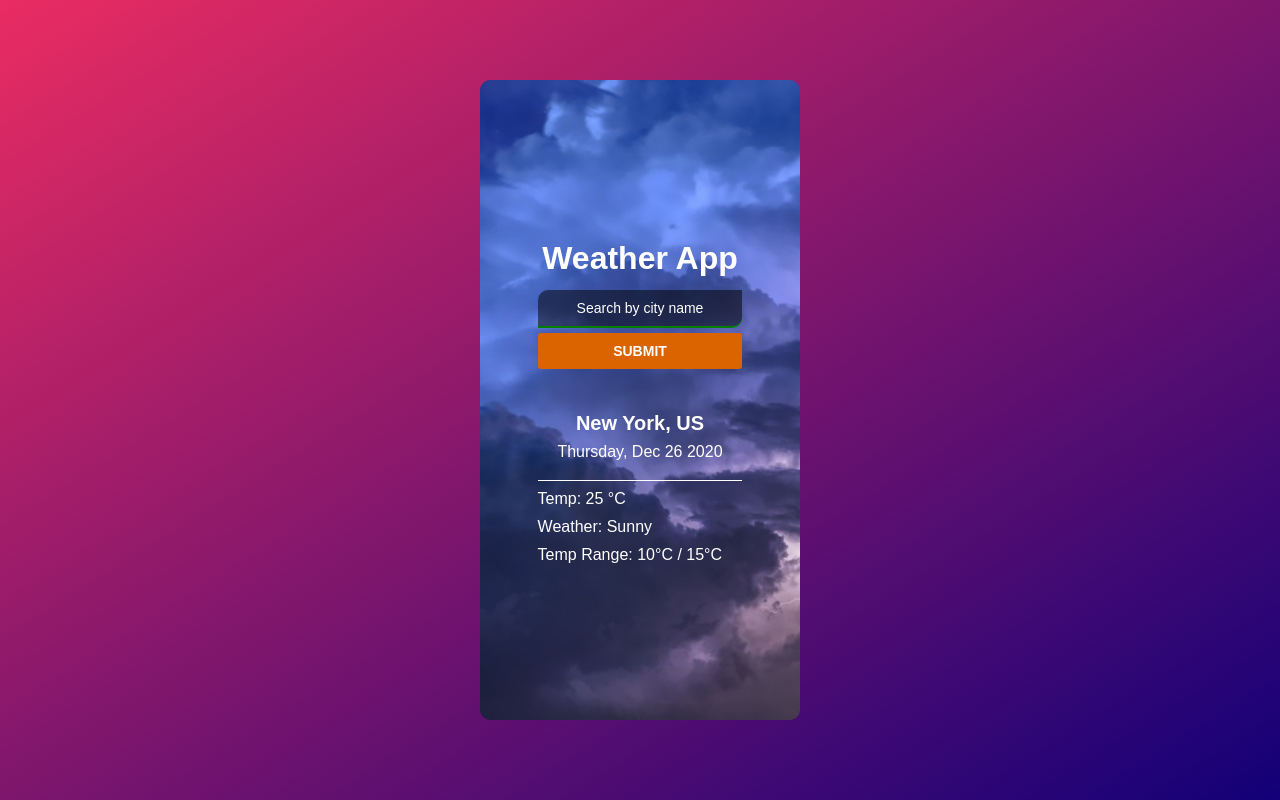
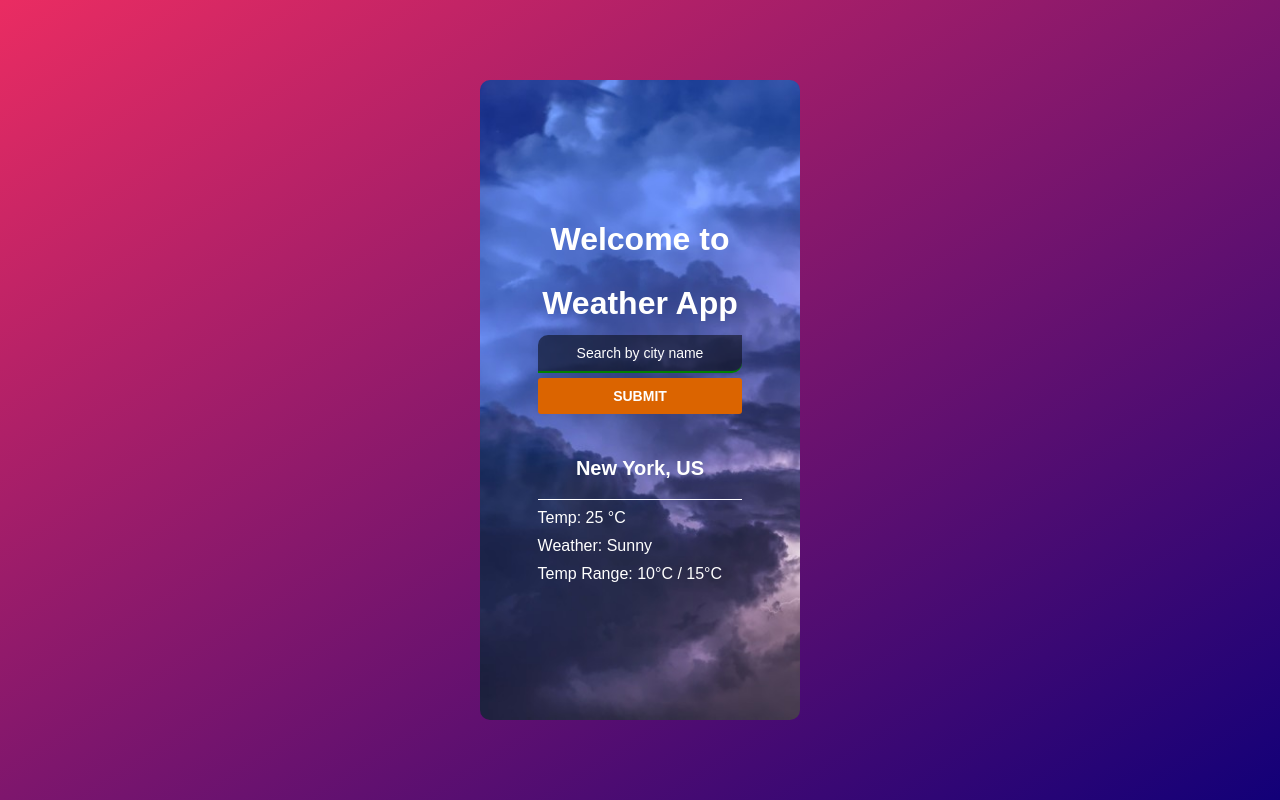
Before and after one commit to brianpompey/jsweatherapp, a plain HTML site: page index.html in a window 1280 px wide. Drawn offline with Linux system fonts and the light colour scheme.

Commit message:
working on heading

```diff
--- a/index.html
+++ b/index.html
@@ -9,7 +9,7 @@
 <body>
     <div class="main-container">
         <div class="container top">
-            <h1>Weather App</h1>
+            <h1>Welcome to Weather App</h1>
             <form action="" onsubmit="return false">
                 <input type="text" class="search" placeholder="Search by city name">
                 <button type="submit" class="btn">Submit</button>
@@ -22,7 +22,7 @@
                     </div>
                     <div class="location">
                         <div class="city">New York, US</div>
-                        <div class="date">Thursday, Dec 26 2020</div>
+                        <div id="date"></div>
                     </div>
                     <div class="current">
                         <div class="temp">Temp: 25 <span>°C</span></div>
```
